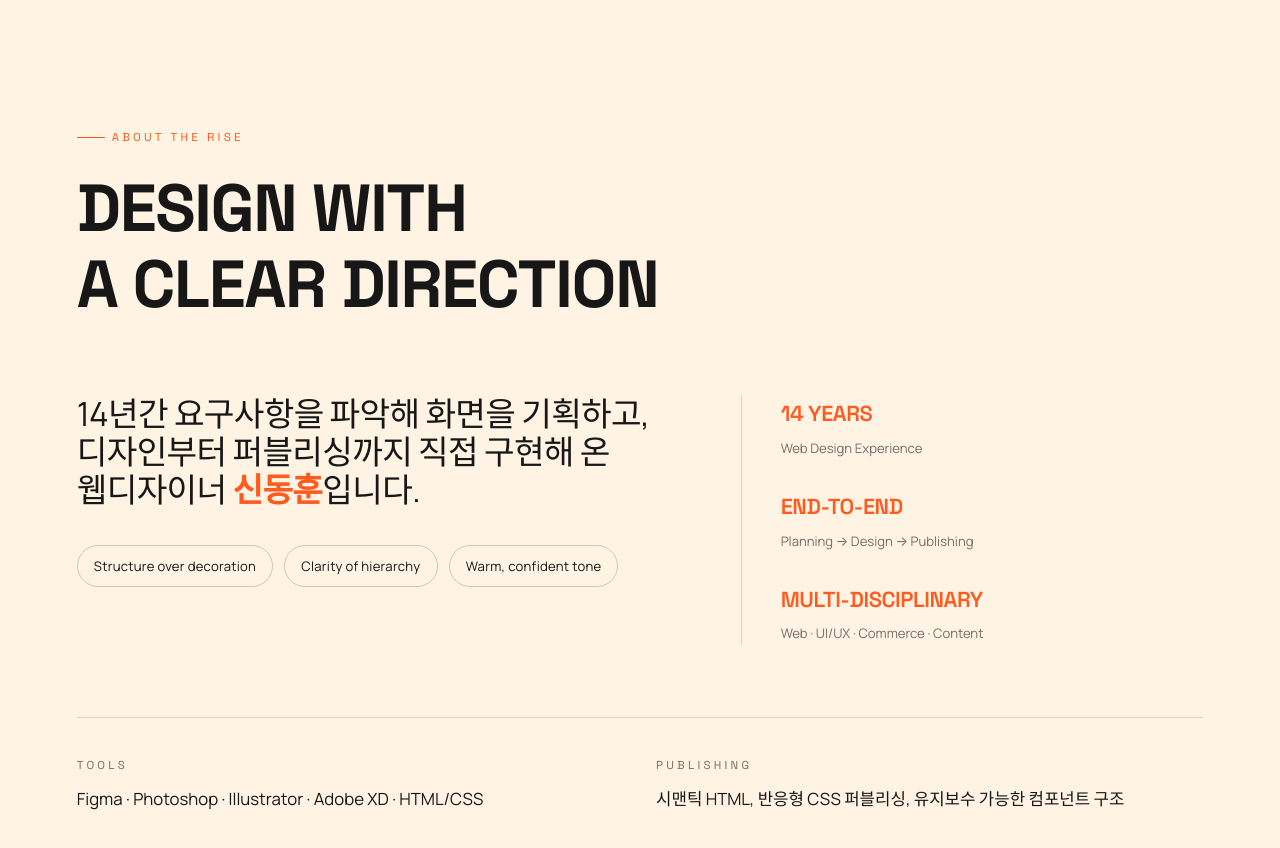
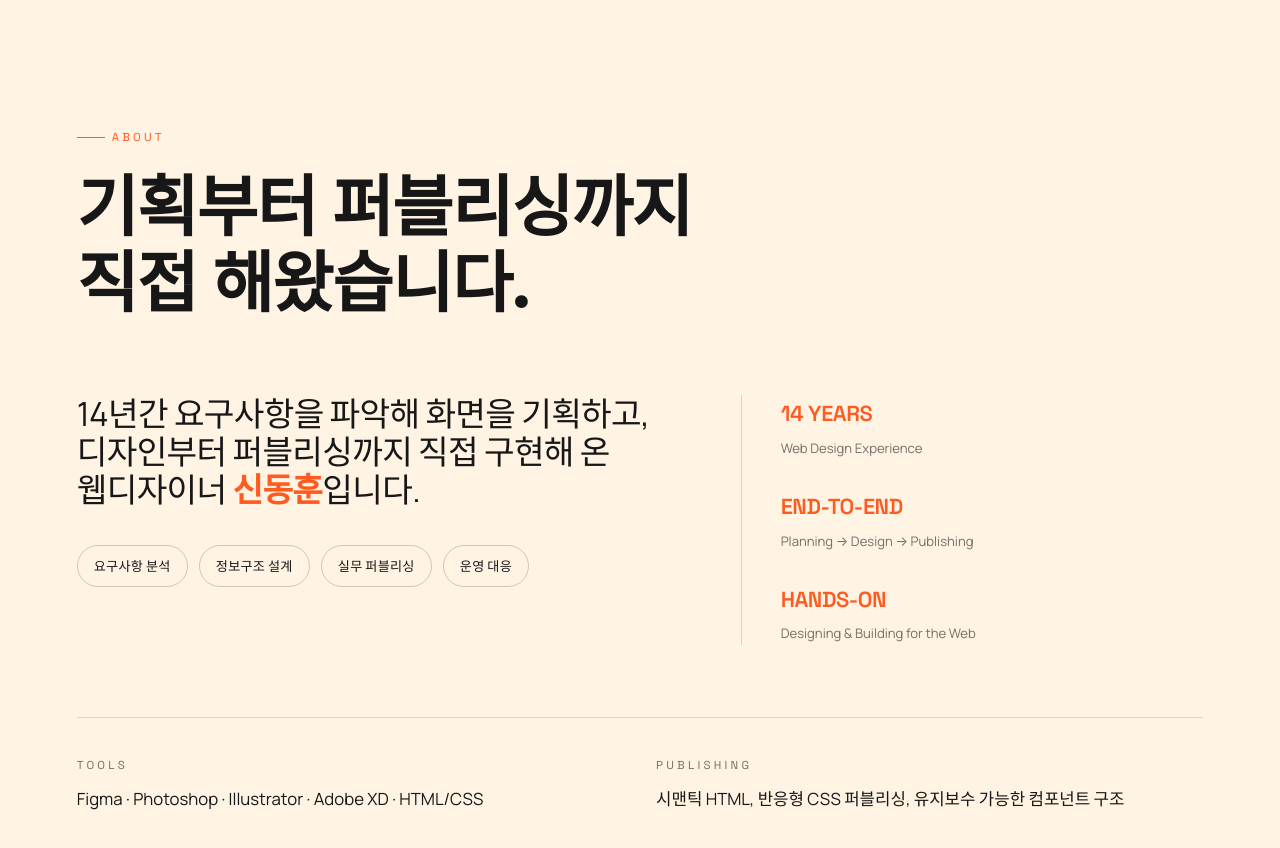
Before and after one commit to risinghun82/risinghun-portfolio, a React (Vite) app: page /#/ in a window 1280 px wide. Shown: the part 4340-5188 px from the top of the page. Built offline with nearby package versions, Linux system fonts and the light colour scheme; a web font is replaced by a local one.

Commit message:
Rewrite About copy: drop RISE brand tag and philosophy adjectives for real capabilities

```diff
--- a/src/components/About/About.css
+++ b/src/components/About/About.css
@@ -10,7 +10,11 @@
   line-height: var(--lh-heading);
   letter-spacing: var(--ls-tight);
   margin-top: 1.4rem;
-  max-width: 16ch;
+  /* Line breaks are set manually via <br/> in the markup; Korean glyphs run
+     much wider per character than Latin ones, so a ch-based max-width
+     (sized for the old English copy) forced an extra mid-word wrap. Just
+     bound it to the container instead of a fixed character count. */
+  max-width: 100%;
 }
 
 .about__grid {
--- a/src/components/About/About.jsx
+++ b/src/components/About/About.jsx
@@ -4,13 +4,16 @@ import "./About.css";
 const STATS = [
   { value: "14 Years", label: "Web Design Experience" },
   { value: "End-to-End", label: "Planning → Design → Publishing" },
-  { value: "Multi-disciplinary", label: "Web · UI/UX · Commerce · Content" },
+  { value: "Hands-On", label: "Designing & Building for the Web" },
 ];
 
+// Concrete, day-to-day capabilities rather than design-philosophy adjectives
+// — the point is to show what actually gets done, not how it's described.
 const KEYWORDS = [
-  "Structure over decoration",
-  "Clarity of hierarchy",
-  "Warm, confident tone",
+  "요구사항 분석",
+  "정보구조 설계",
+  "실무 퍼블리싱",
+  "운영 대응",
 ];
 
 const TOOLS = ["Figma", "Photoshop", "Illustrator", "Adobe XD", "HTML/CSS"];
@@ -31,13 +34,14 @@ export default function About() {
     >
       <div className="container about__inner">
         <Reveal as="p" className="eyebrow">
-          About the Rise
+          About
         </Reveal>
 
         <Reveal as="h2" className="about__title title-mask">
           <span>
-            DESIGN WITH
-            <br />A CLEAR DIRECTION
+            기획부터 퍼블리싱까지
+            <br />
+            직접 해왔습니다.
           </span>
         </Reveal>
 
```
